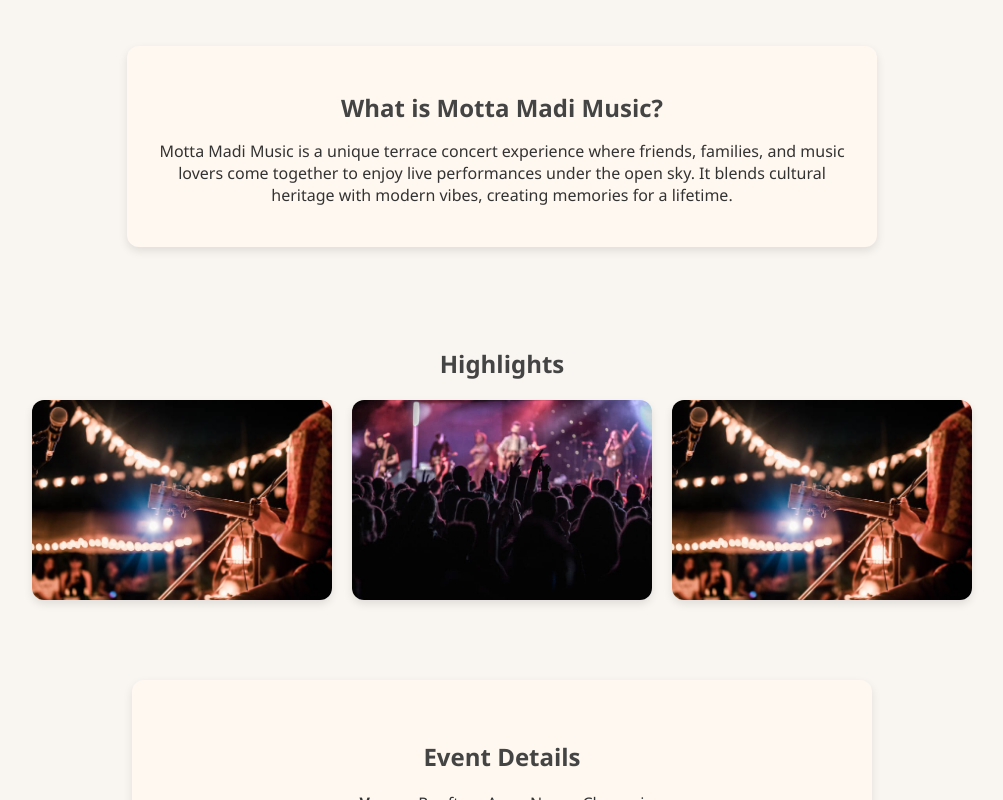
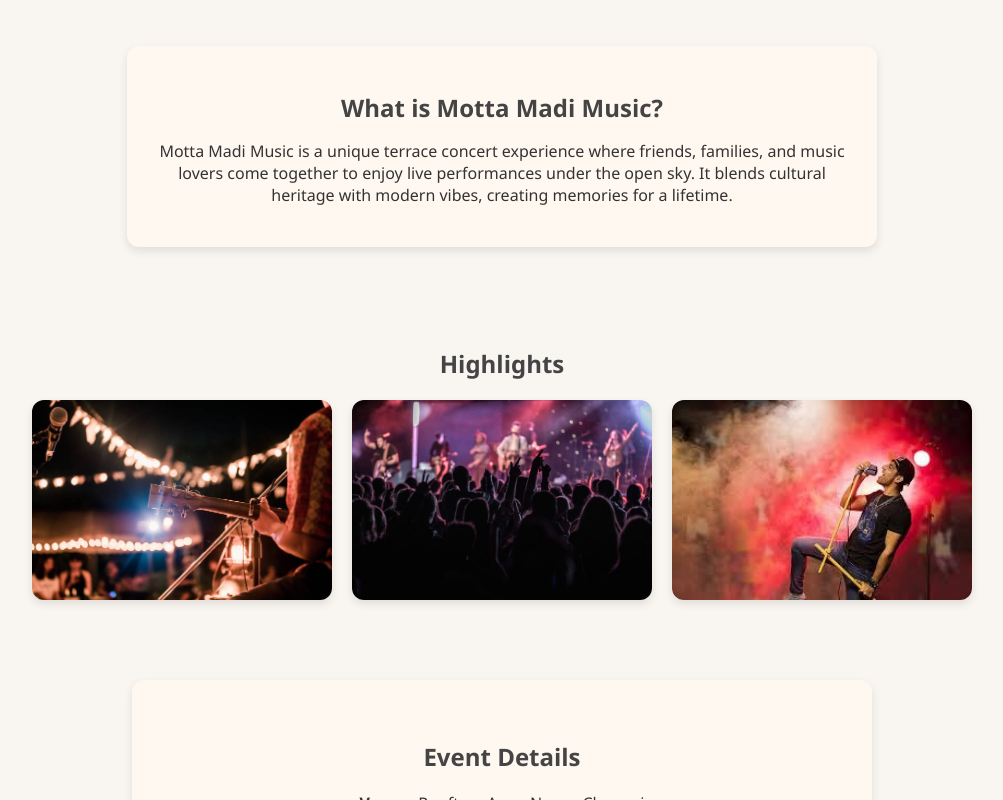
Before and after one commit to Akshayasri-17/Form-validation, a plain HTML site: page index.html in a window 1280 px wide. Shown: the part 386-1186 px from the top of the page, without its empty margins (138-1141 px from the left). Drawn offline with Linux system fonts and the light colour scheme; files whose address does not match are found by name.

Commit message:
Update index.html

```diff
--- a/index.html
+++ b/index.html
@@ -39,7 +39,7 @@
       <div class="images">
         <img src="stage.jpg" alt="Stage Performance">
         <img src="crowd.jpg" alt="Crowd Enjoying">
-        <img src="E:\appdev_lab\MaadiMusic\images\stage.jpg" alt="Music Event">
+        <img src="perform.jpg" alt="Music Event">
       </div>
     </section>
 
```
